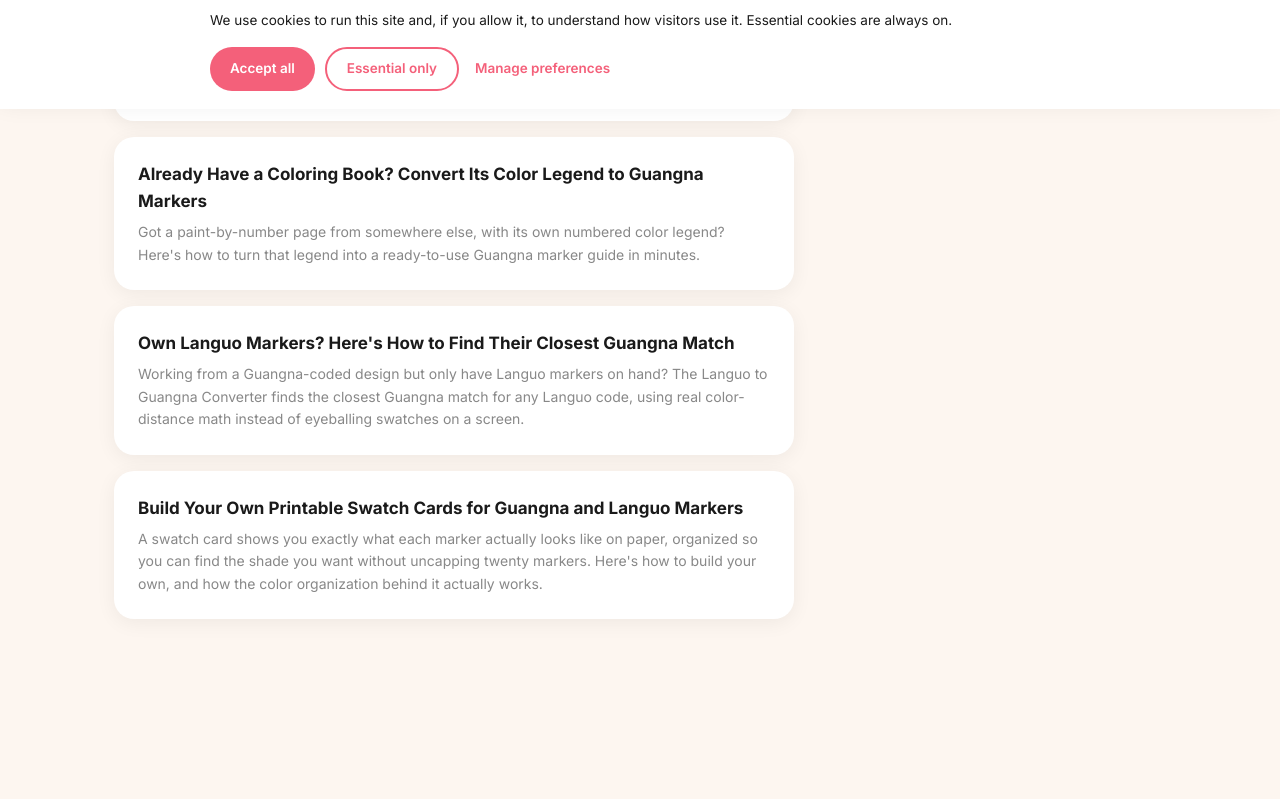
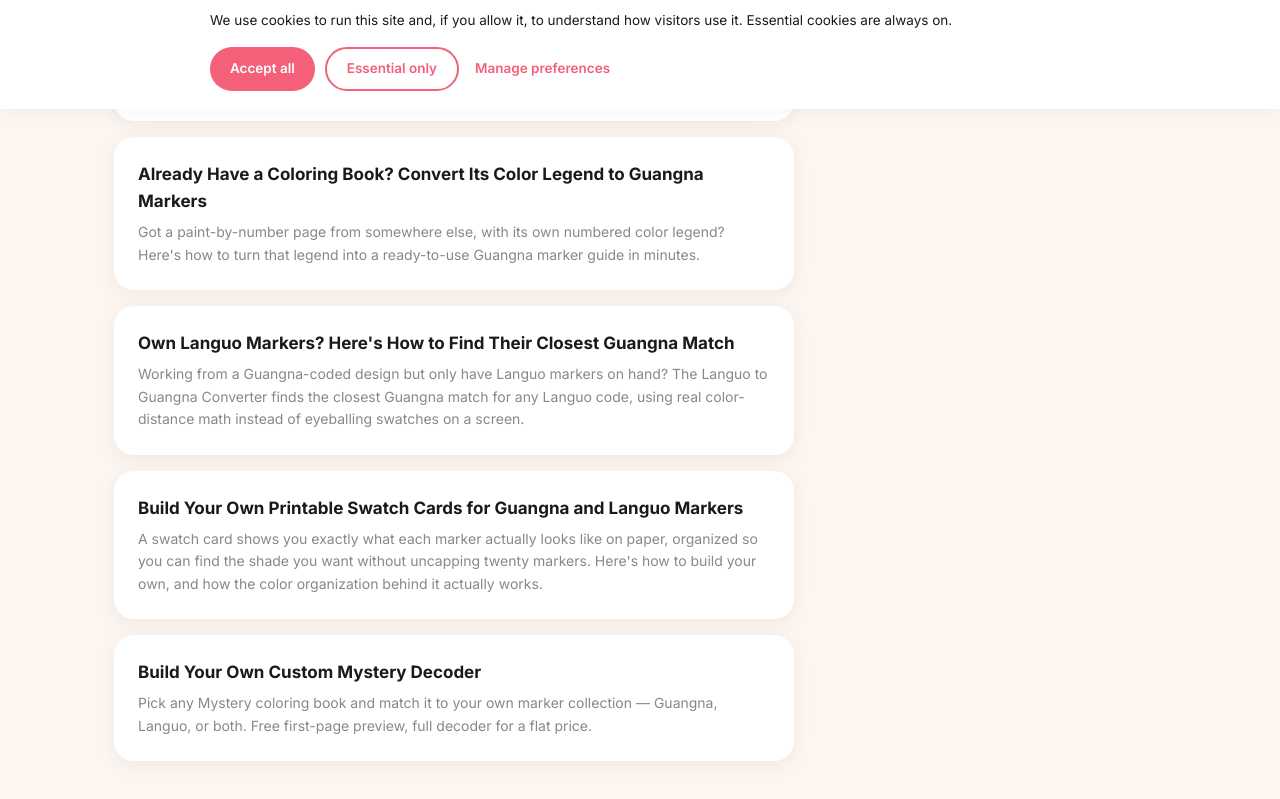
Before and after one commit to CreaBeaStudio/crea-bea-studio, a Next.js app: page /en/guides in a window 1280 px wide. Shown: the part 691-1490 px from the top of the page. Before the commit the page ends 1350 px from the top, so only its background shows below. Built offline with nearby package versions, Linux system fonts and the light colour scheme.

Commit message:
Add Custom Mystery Decoder Guides

```diff
--- a/app/[locale]/guides/guidesData.js
+++ b/app/[locale]/guides/guidesData.js
@@ -356,6 +356,62 @@ const EN_GUIDES = {
       label: "Try the DIY Swatch Card Creator →",
     },
   },
+
+"custom-mystery-decoder-guide": {
+  title: "Build Your Own Custom Mystery Decoder",
+  description:
+    "Pick any Mystery coloring book and match it to your own marker collection — Guangna, Languo, or both. Free first-page preview, full decoder for a flat price.",
+  intro:
+    "Mystery coloring books come with their own secret color codes — great fun, until you realize the codes don't match the markers you actually own. The Custom Mystery Decoder fixes that: choose your book, tell us which marker sets you have, and get a matching key built just for your collection.",
+  sections: [
+    {
+      heading: "How it works",
+      body:
+        "Open the Mystery Decoder page and switch to \"Build Your Own\" mode. Pick your book from the dropdown — we support a growing library of predefined titles. Then select the marker sets you own: Guangna sets, Languo sets (grouped by line — Paint, Gel, Plus, QimiArt), or a mix of both. Already own a few loose markers outside a full set? Add their codes in the extra-codes field and we'll include them in the match too."
+    },
+    {
+      heading: "See it before you buy it",
+      body:
+        "Generate a free preview of the first page instantly, right in your browser — no account, no payment. It's the same layout and matching logic as the full decoder, so you know exactly what you're getting before unlocking the rest."
+    },
+    {
+      heading: "One page, two codes",
+      body:
+        "Each row shows the book's own original code exactly as printed, with your best-matching marker code placed directly underneath. Nothing about the book's original numbering changes — you're just adding a translation layer on top of it."
+    },
+    {
+      heading: "Unlock the full book",
+      body:
+        "Like the full decoder for a single flat price, no matter how many marker sets you selected or how big the book is. Available in A4 or US Letter — the price stays the same, only the page layout adjusts. Your download link stays valid so you can come back for it later."
+    },
+    {
+      heading: "Q: Which marker sets can I match against?",
+      body:
+        "Any combination of Guangna sets and Languo sets (Paint, Gel, Plus, or QimiArt lines). You can also list individual codes you own outside a full set, and they'll be considered alongside your selected sets."
+    },
+    {
+      heading: "Q: Does the preview cost anything?",
+      body:
+        "No — the first page generates for free, with no account required, so you can check the match quality before deciding to unlock the full book."
+    },
+    {
+      heading: "Q: Will my matches change if I select more sets?",
+      body:
+        "Yes. Every code you own is pooled together across both brands, and each book color gets matched to the single closest marker across your whole pool — so adding more sets can only improve, never worsen, your matches."
+    },
+    {
+      heading: "Q: Which books are available in Custom mode?",
+      body:
+        "A growing library of predefined Mystery titles. If your book isn't listed yet, check back soon — new books are added regularly."
+    },
+    {
+      heading: "Q: What's the difference between the ready-made Mystery Decoders and the Custom one?",
+      body:
+        "Ready-made decoders are pre-generated for a specific book and a specific brand's full set. The Custom Decoder is built live for the exact marker sets you personally own, so it's the better fit if your collection is mixed or partial."
+    }
+  ],
+  cta: "Open the Mystery Decoder and build your custom key — free preview, no account needed."
+},
 };
 
 const FR_GUIDES = {
@@ -699,6 +755,62 @@ const FR_GUIDES = {
       label: "Essayer le créateur de cartes d'échantillons DIY →",
     },
   },
+
+"custom-mystery-decoder-guide": {
+  title: "Créez votre propre décodeur Mystery personnalisé",
+  description:
+    "Choisissez n'importe quel carnet de coloriage Mystery et faites-le correspondre à votre propre collection de feutres — Guangna, Languo, ou les deux. Aperçu gratuit de la première page, décodeur complet à prix fixe.",
+  intro:
+    "Les carnets de coloriage Mystery ont leurs propres codes couleur secrets — amusant, jusqu'à ce qu'on réalise que ces codes ne correspondent pas aux feutres qu'on possède réellement. Le décodeur Mystery personnalisé résout ce problème : choisissez votre carnet, indiquez les sets de feutres que vous possédez, et obtenez une clé de correspondance conçue pour votre collection.",
+  sections: [
+    {
+      heading: "Comment ça marche",
+      body:
+        "Ouvrez la page Mystery Decoder et passez en mode « Créez le vôtre ». Choisissez votre carnet dans la liste déroulante — notre bibliothèque de titres prédéfinis s'agrandit régulièrement. Sélectionnez ensuite les sets que vous possédez : sets Guangna, sets Languo (regroupés par gamme — Paint, Gel, Plus, QimiArt), ou un mélange des deux. Vous possédez quelques feutres isolés en dehors d'un set complet ? Ajoutez leurs codes dans le champ dédié et ils seront inclus dans la correspondance."
+    },
+    {
+      heading: "Voyez avant d'acheter",
+      body:
+        "Générez instantanément un aperçu gratuit de la première page, directement dans votre navigateur — sans compte, sans paiement. C'est exactement la même mise en page et la même logique de correspondance que le décodeur complet, pour savoir précisément ce que vous obtiendrez avant de débloquer la suite."
+    },
+    {
+      heading: "Une page, deux codes",
+      body:
+        "Chaque ligne affiche le code d'origine du carnet tel qu'imprimé, avec le code du feutre correspondant placé juste en dessous. La numérotation d'origine du carnet reste inchangée — vous ajoutez simplement une couche de traduction par-dessus."
+    },
+    {
+      heading: "Débloquez le carnet complet",
+      body:
+        "Le décodeur complet est proposé à un prix fixe unique, quel que soit le nombre de sets sélectionnés ou la taille du carnet. Disponible en A4 ou US Letter — le prix reste identique, seule la mise en page s'ajuste. Votre lien de téléchargement reste valable pour y revenir plus tard."
+    },
+    {
+      heading: "Q : Quels sets de feutres puis-je utiliser pour la correspondance ?",
+      body:
+        "N'importe quelle combinaison de sets Guangna et de sets Languo (gammes Paint, Gel, Plus ou QimiArt). Vous pouvez aussi lister des codes individuels que vous possédez en dehors d'un set complet, ils seront pris en compte avec vos sets sélectionnés."
+    },
+    {
+      heading: "Q : L'aperçu est-il payant ?",
+      body:
+        "Non — la première page est générée gratuitement, sans compte requis, pour vérifier la qualité de la correspondance avant de décider de débloquer le carnet complet."
+    },
+    {
+      heading: "Q : Mes correspondances changent-elles si je sélectionne plus de sets ?",
+      body:
+        "Oui. Tous les codes que vous possédez sont regroupés entre les deux marques, et chaque couleur du carnet est associée au feutre le plus proche dans l'ensemble de votre pool — ajouter des sets ne peut donc qu'améliorer vos correspondances, jamais les dégrader."
+    },
+    {
+      heading: "Q : Quels carnets sont disponibles en mode personnalisé ?",
+      body:
+        "Une bibliothèque de titres Mystery prédéfinis, en constante expansion. Si votre carnet n'y figure pas encore, revenez bientôt — de nouveaux titres sont ajoutés régulièrement."
+    },
+    {
+      heading: "Q : Quelle différence entre les décodeurs Mystery prêts à l'emploi et le décodeur personnalisé ?",
+      body:
+        "Les décodeurs prêts à l'emploi sont générés à l'avance pour un carnet précis et le set complet d'une marque donnée. Le décodeur personnalisé est généré en direct pour les sets que vous possédez réellement — plus adapté si votre collection est mixte ou partielle."
+    }
+  ],
+  cta: "Ouvrez le Mystery Decoder et créez votre clé personnalisée — aperçu gratuit, sans compte."
+},
 };
 
 export const GUIDES_DATA = {
```
